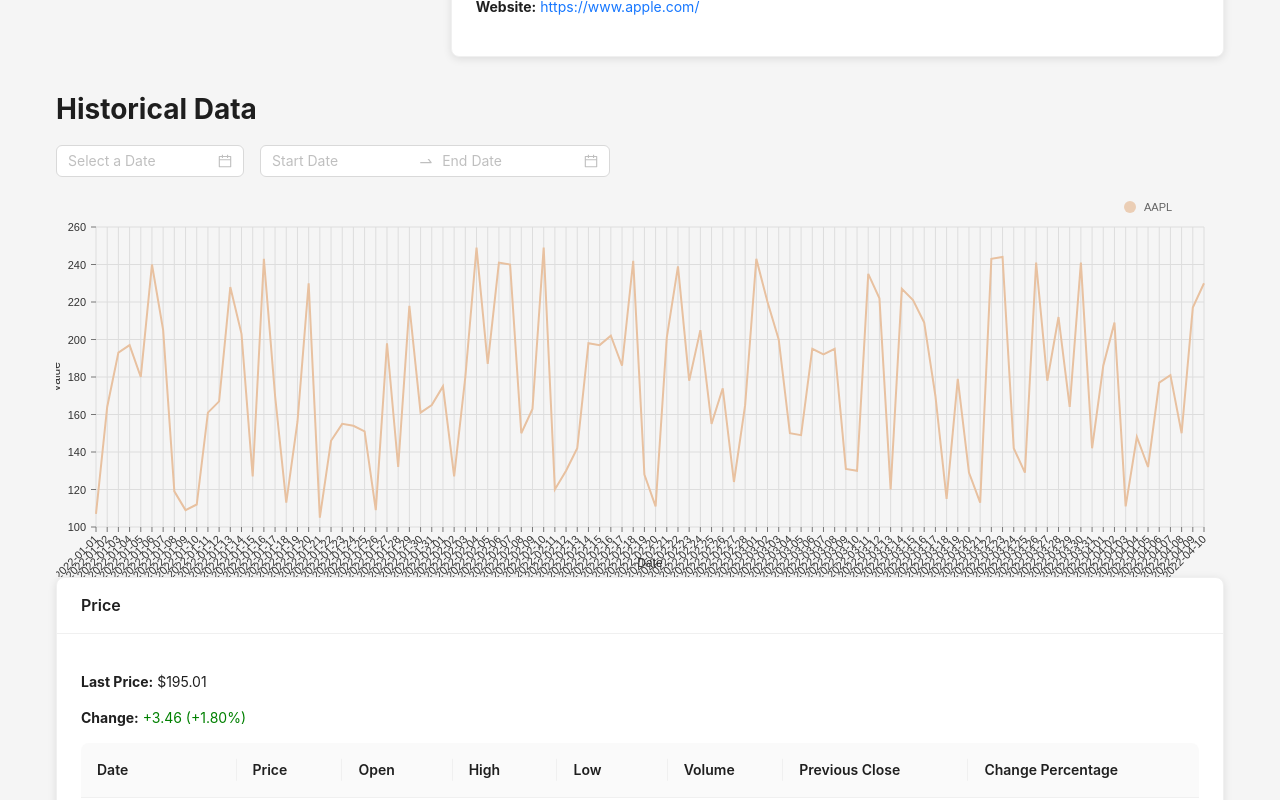
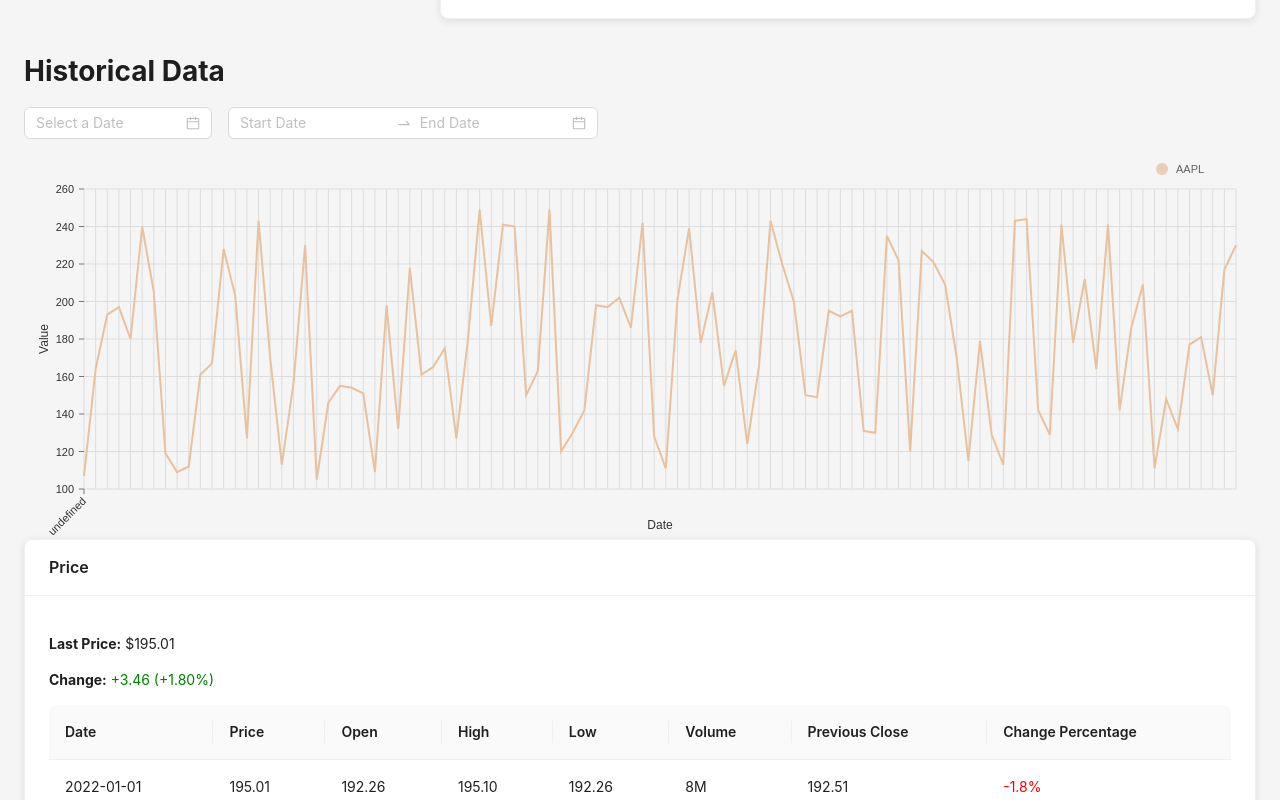
Before and after one commit to yasirshabbir44/reactjs-investing-portfolio, a React (Create React App) app: page / in a window 1280 px wide. Shown: the part 900-1700 px from the top of the page. Built offline with nearby package versions, Linux system fonts and the light colour scheme; sample sign-in values are in the browser's storage.

Commit message:
UI tweaks fixes

```diff
--- a/src/App.js
+++ b/src/App.js
@@ -3,10 +3,8 @@ import React, {useEffect, useState} from 'react';
 import { BrowserRouter as Router, Routes, Route, Navigate } from 'react-router-dom';
 import LoginPage from '../src/components/login/LoginPage';
 import HomePage from '../src/components/home/Home';
-import AppHeader from "./components/AppHeader";
 import {Layout} from "antd";
 import {Content} from "antd/es/layout/layout";
-import {Footer} from "antd/es/modal/shared";
 
 const App = () => {
   const [loggedInUser, setLoggedInUser] = useState(null);
@@ -27,10 +25,10 @@ const App = () => {
 
     <Router>
         <Layout style={{ minHeight: '100vh' }}>
-            <AppHeader />
+
             <Layout className="site-layout">
-                <Content style={{ margin: '0 16px' }}>
-                    <div className="site-layout-background" style={{ padding: 24, minHeight: 360 }}>
+                <Content>
+                    <div className="site-layout-background" style={{ minHeight: 360 }}>
                         <Routes>
                             <Route
                                 path="/login"
--- a/src/components/home/Home.js
+++ b/src/components/home/Home.js
@@ -1,6 +1,6 @@
 // Home.js
 import React from 'react';
-import { Row, Col } from 'antd';
+import {Col, Row} from 'antd';
 import StockChart from './chart/StockChart';
 import PriceSection from './section/PriceSection';
 import CompaniesSection from './section/CompaniesSection';
@@ -10,6 +10,7 @@ import PriceRangeSection from "./section/PriceRangeSection";
 import TitleSection from "./section/TitleSection";
 import {generateRandomData} from "../../util/Util";
 import StockFilters from "./section/StockFilters";
+import AppHeader from "../AppHeader";
 
 
 const HomePage = () => {
@@ -35,7 +36,10 @@ const HomePage = () => {
     };
 
     return (
-    <div style={{ padding: '16px' }}>
+
+        <div>
+            <AppHeader/>
+            <div style={{padding: '24px'}}>
                 <Row gutter={[16, 16]}>
                     <Col xs={24} sm={24} md={8} lg={8} xl={8}>
                         <TitleSection/>
@@ -51,52 +55,39 @@ const HomePage = () => {
                         />
                     </Col>
                     <Col xs={24} sm={24} md={8} lg={8} xl={8}>
-          <NewsSection />
+                        <NewsSection/>
                     </Col>
                 </Row>
                 <Row gutter={[16, 16]}>
                     <Col xs={24} sm={24} md={8} lg={8} xl={8}>
-          <CompaniesSection />
+                        <CompaniesSection/>
                     </Col>
 
                     <Col span={16}>
-          <ProfileSection />
+                        <ProfileSection/>
                     </Col>
 
 
                 </Row>
-
-
-
-
-      {/*<Row gutter={[16, 16]}>*/}
-      {/*  <Col xs={24} sm={24} md={24} lg={24} xl={24}>*/}
-      {/*    <GraphSection graphData={graphData} />*/}
-      {/*  </Col>*/}
-      {/*</Row>*/}
-
-
-
                 <h1>Historical Data</h1>
-
-        <StockFilters onDateChange={handleDateChange} onRangeChange={handleRangeChange} />
+                <StockFilters onDateChange={handleDateChange} onRangeChange={handleRangeChange}/>
                 <Row>
 
 
-            <Col  span={24}>
-                <StockChart data={chartData} />
+                    <Col span={24}>
+                        <StockChart data={chartData}/>
                     </Col>
 
                 </Row>
-
                 <Row>
 
 
-        <Col  span={24}>
-          <PriceSection />
+                    <Col span={24}>
+                        <PriceSection/>
                     </Col>
 
                 </Row>
+            </div>
         </div>
     );
 };
--- a/src/components/home/chart/StockChart.js
+++ b/src/components/home/chart/StockChart.js
@@ -1,100 +1,21 @@
 // StockChart.js
 import React from 'react';
 import { ResponsiveLine } from '@nivo/line';
-import { timeFormat } from 'd3-time-format';
+import moment from "moment/moment";
 const StockChart = ({ data }) => {
 
-    const formatDate = timeFormat('%m/%d');
-    // Extract unique x values from the data for custom tick values
-    const uniqueXValues = Array.from(
-        new Set(data.reduce((acc, serie) => [...acc, ...serie.data.map((d) => d.x)], []))
-    );
+    const uniqueXValues = Array.from(new Set(data[0].data.map((d) => d.xFormatted)));
+    const formatDate = (date) => {
+        console.log(date)
+        return moment(date).format('MM/DD/YYYY');
+    }
 
+    console.log(data)
     return (
     <div style={{ height: '400px' }}>
-      {/*<ResponsiveLine*/}
-      {/*  data={data}*/}
-      {/*  margin={{ top: 50, right: 130, bottom: 50, left: 60 }}*/}
-      {/*  xScale={{ type: 'point' }}*/}
-      {/*  yScale={{ type: 'linear', min: 'auto', max: 'auto', stacked: true, reverse: false }}*/}
-      {/*  axisTop={null}*/}
-      {/*  axisRight={null}*/}
-      {/*  axisBottom={null}*/}
-      {/*  axisLeft={null}*/}
-      {/*  colors={{ scheme: 'nivo' }}*/}
-      {/*  enablePoints={false}*/}
-      {/*  enableGridX={false}*/}
-      {/*  enableGridY={false}*/}
-      {/*  enableSlices="x"*/}
-      {/*/>*/}
-
-
-
-        {/*<ResponsiveLine*/}
-        {/*    data={data}*/}
-        {/*    margin={{ top: 50, right: 130, bottom: 50, left: 60 }}*/}
-        {/*    xScale={{ type: 'point' }}*/}
-        {/*    yScale={{ type: 'linear', min: 'auto', max: 'auto', stacked: true, reverse: false }}*/}
-        {/*    axisTop={null}*/}
-        {/*    axisRight={null}*/}
-        {/*    axisBottom={{*/}
-        {/*        orient: 'bottom',*/}
-        {/*        tickSize: 5,*/}
-        {/*        tickPadding: 5,*/}
-        {/*        tickRotation: 0,*/}
-        {/*        legend: 'Date',*/}
-        {/*        legendOffset: 36,*/}
-        {/*        legendPosition: 'middle',*/}
-        {/*    }}*/}
-        {/*    axisLeft={{*/}
-        {/*        orient: 'left',*/}
-        {/*        tickSize: 5,*/}
-        {/*        tickPadding: 5,*/}
-        {/*        tickRotation: 0,*/}
-        {/*        legend: 'Value',*/}
-        {/*        legendOffset: -40,*/}
-        {/*        legendPosition: 'middle',*/}
-        {/*    }}*/}
-        {/*    colors={{ scheme: 'nivo' }}*/}
-        {/*    enablePoints={true} // Enable data points*/}
-        {/*    pointSize={10}*/}
-        {/*    pointColor={{ theme: 'background' }}*/}
-        {/*    pointBorderWidth={2}*/}
-        {/*    pointBorderColor={{ from: 'serieColor' }}*/}
-        {/*    enableGridX={true} // Enable horizontal grid lines*/}
-        {/*    enableGridY={true} // Enable vertical grid lines*/}
-        {/*    enableSlices="x"*/}
-        {/*    useMesh={true}*/}
-        {/*    enableCrosshair={true} // Enable crosshair for better interactivity*/}
-        {/*    legends={[*/}
-        {/*        {*/}
-        {/*            anchor: 'top-right',*/}
-        {/*            direction: 'row',*/}
-        {/*            justify: false,*/}
-        {/*            translateX: 0,*/}
-        {/*            translateY: -30,*/}
-        {/*            itemsSpacing: 0,*/}
-        {/*            itemDirection: 'left-to-right',*/}
-        {/*            itemWidth: 80,*/}
-        {/*            itemHeight: 20,*/}
-        {/*            itemOpacity: 0.75,*/}
-        {/*            symbolSize: 12,*/}
-        {/*            symbolShape: 'circle',*/}
-        {/*        },*/}
-        {/*    ]}*/}
-        {/*    tooltip={({ point }) => (*/}
-        {/*        <div>*/}
-        {/*            <strong>{point.serieId}</strong>*/}
-        {/*            <br />*/}
-        {/*            {`Value: ${point.data.y}`}*/}
-        {/*        </div>*/}
-        {/*    )}*/}
-        {/*/>*/}
-
-
         <ResponsiveLine
             data={data}
-            margin={{ top: 50, right: 20, bottom: 50, left: 40 }}
+            margin={{ top: 50, right: 20, bottom: 50, left: 60 }}
             xScale={{ type: 'point' }}
             yScale={{ type: 'linear', min: 'auto', max: 'auto', stacked: true, reverse: false }}
             axisTop={null}
@@ -108,7 +29,7 @@ const StockChart = ({ data }) => {
                 legendOffset: 36,
                 legendPosition: 'middle',
                 tickValues: uniqueXValues,
-                tickFormat: (value) => formatDate(new Date(value)),
+                tickFormat: (x) => formatDate(new Date(x)),
             }}
             axisLeft={{
                 orient: 'left',
@@ -147,7 +68,7 @@ const StockChart = ({ data }) => {
                 },
             ]}
             tooltip={({ point }) => (
-                <div>
+                <div style={{ background: '#fff', padding: '10px', borderRadius: '5px', boxShadow: '0 2px 5px rgba(0, 0, 0, 0.1)' }}>
                     <strong>Date:</strong> {formatDate(new Date(point.data.xFormatted))}
                     <br />
                     <strong>{point.serieId}:</strong> {point.data.y}
--- a/src/components/home/section/PriceRangeSection.js
+++ b/src/components/home/section/PriceRangeSection.js
@@ -1,7 +1,7 @@
 // PriceRangeSection.js
 import React from 'react';
 import CustomCard from '../card/CustomCard';
-import { Typography, Alert } from 'antd';
+import { Typography } from 'antd';
 
 const { Title, Paragraph, Text } = Typography;
 
--- a/src/components/home/section/StockFilters.js
+++ b/src/components/home/section/StockFilters.js
@@ -18,12 +18,6 @@ const StockFilters = ({ onDateChange, onRangeChange }) => {
         }
     };
 
-    const handleRangeChange = (dates, dateStrings) => {
-        // Check if onRangeChange is defined before invoking it
-        if (onRangeChange) {
-            onRangeChange(dates, dateStrings);
-        }
-    };
 
     return (
         <div className="filters-container">
```
Lines whose indentation alone changed are shown as unchanged.
